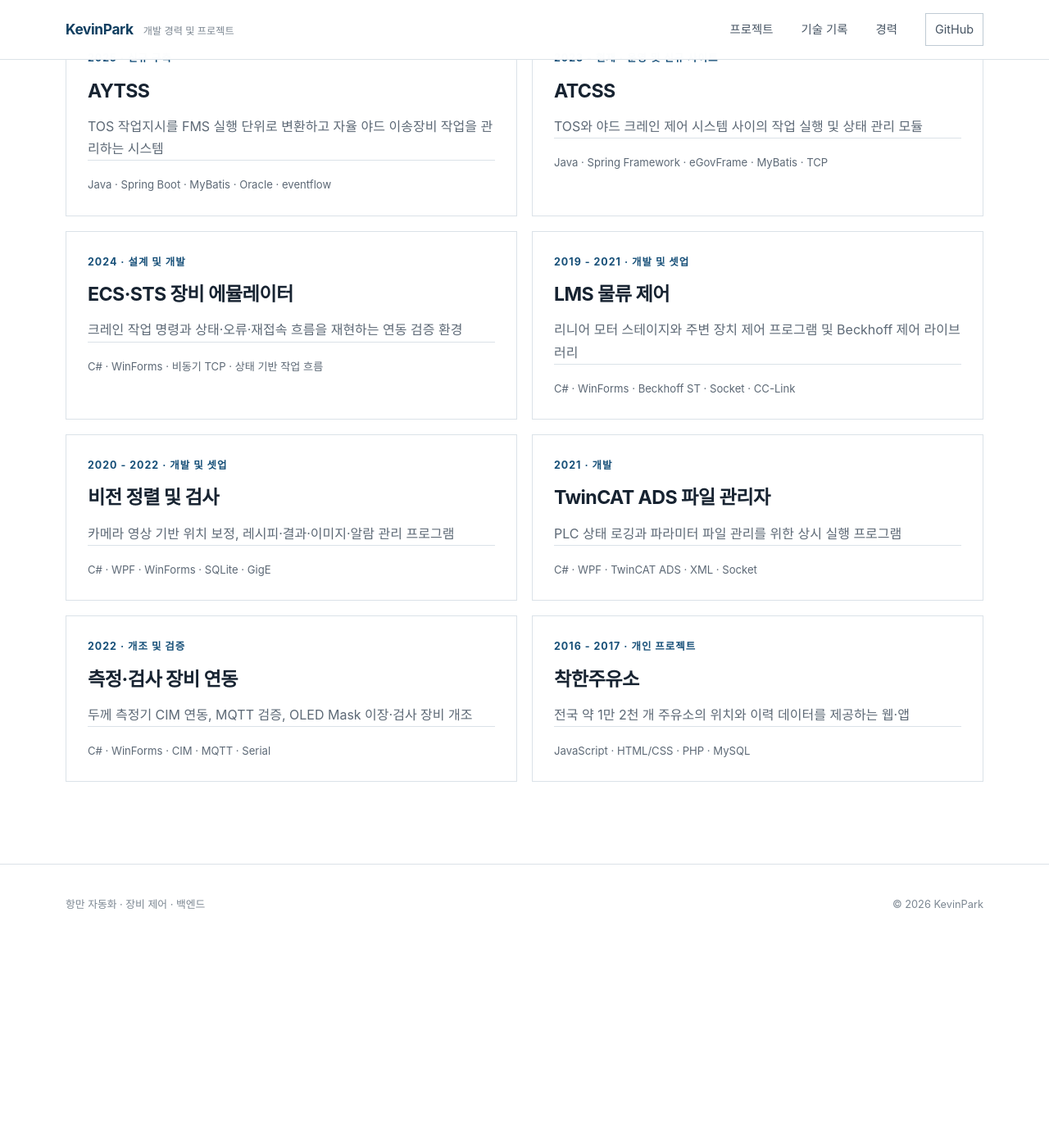
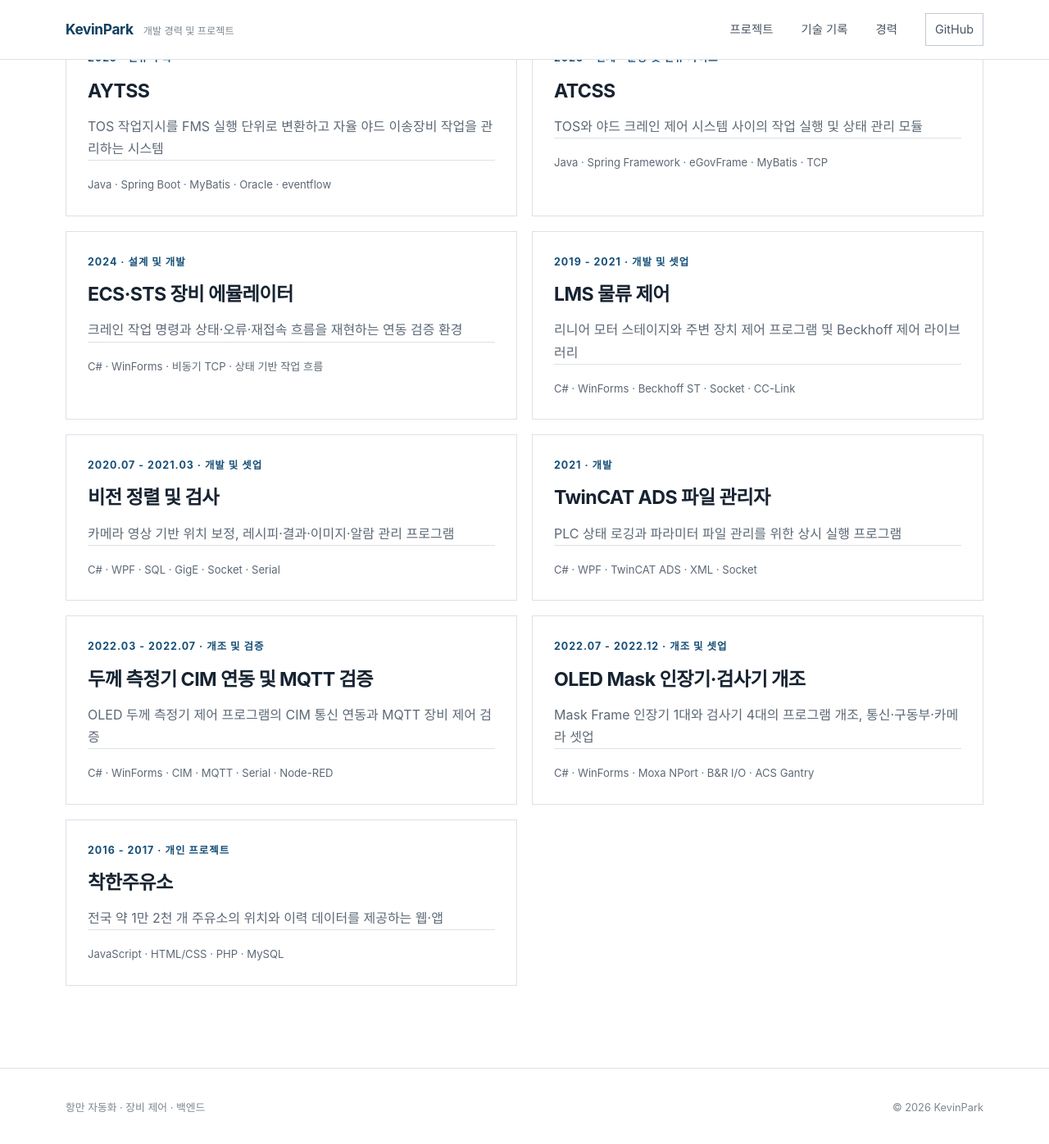
Before and after one commit to parkKevinSB/parkKevinSB.github.io, a Jekyll site: the page built from projects.html, in a window 1280 px wide and 1400 px high, scrolled down 1619 px. Shown: the top 1396 px of the window at 82% size. Built offline with Jekyll 4.4.1, drawn with Linux system fonts in a browser that asks for light colours; before the commit the page ends 2770 px from its top, so only the background shows below that.

Commit message:
Split OLED mask equipment project

```diff
--- a/assets/css/style.css
+++ b/assets/css/style.css
@@ -569,6 +569,12 @@ img {
   margin-top: 9px;
   color: var(--subtle);
   font-size: 0.8rem;
+}
+
+.evidence-figure-compact {
+  max-width: 760px;
+  margin-right: auto;
+  margin-left: auto;
 }
 
 .image-grid {
--- a/projects.html
+++ b/projects.html
@@ -91,10 +91,10 @@ permalink: /projects/
       <p class="card-stack">C# · WinForms · Beckhoff ST · Socket · CC-Link</p>
     </a>
     <a class="project-index-card" href="{{ '/projects/vision-inspection/' | relative_url }}">
-      <p class="project-type">2020 - 2022 · 개발 및 셋업</p>
+      <p class="project-type">2020.07 - 2021.03 · 개발 및 셋업</p>
       <h2>비전 정렬 및 검사</h2>
       <p>카메라 영상 기반 위치 보정, 레시피·결과·이미지·알람 관리 프로그램</p>
-      <p class="card-stack">C# · WPF · WinForms · SQLite · GigE</p>
+      <p class="card-stack">C# · WPF · SQL · GigE · Socket · Serial</p>
     </a>
     <a class="project-index-card" href="{{ '/projects/ads-file-manager/' | relative_url }}">
       <p class="project-type">2021 · 개발</p>
@@ -103,10 +103,16 @@ permalink: /projects/
       <p class="card-stack">C# · WPF · TwinCAT ADS · XML · Socket</p>
     </a>
     <a class="project-index-card" href="{{ '/projects/equipment-interface/' | relative_url }}">
-      <p class="project-type">2022 · 개조 및 검증</p>
-      <h2>측정·검사 장비 연동</h2>
-      <p>두께 측정기 CIM 연동, MQTT 검증, OLED Mask 이장·검사 장비 개조</p>
-      <p class="card-stack">C# · WinForms · CIM · MQTT · Serial</p>
+      <p class="project-type">2022.03 - 2022.07 · 개조 및 검증</p>
+      <h2>두께 측정기 CIM 연동 및 MQTT 검증</h2>
+      <p>OLED 두께 측정기 제어 프로그램의 CIM 통신 연동과 MQTT 장비 제어 검증</p>
+      <p class="card-stack">C# · WinForms · CIM · MQTT · Serial · Node-RED</p>
+    </a>
+    <a class="project-index-card" href="{{ '/projects/oled-mask-equipment/' | relative_url }}">
+      <p class="project-type">2022.07 - 2022.12 · 개조 및 셋업</p>
+      <h2>OLED Mask 인장기·검사기 개조</h2>
+      <p>Mask Frame 인장기 1대와 검사기 4대의 프로그램 개조, 통신·구동부·카메라 셋업</p>
+      <p class="card-stack">C# · WinForms · Moxa NPort · B&R I/O · ACS Gantry</p>
     </a>
     <a class="project-index-card" href="{{ '/projects/good-gas-station/' | relative_url }}">
       <p class="project-type">2016 - 2017 · 개인 프로젝트</p>
```
Also changed, not shown: about.md (+2 -1 lines), index.html (+10 -2 lines), projects/equipment-interface.md (+5 -13 lines), projects/oled-mask-equipment.md (added, +38 -0 lines), projects/vision-inspection.md (+3 -17 lines), assets/images/projects/mask-inspection.png.
